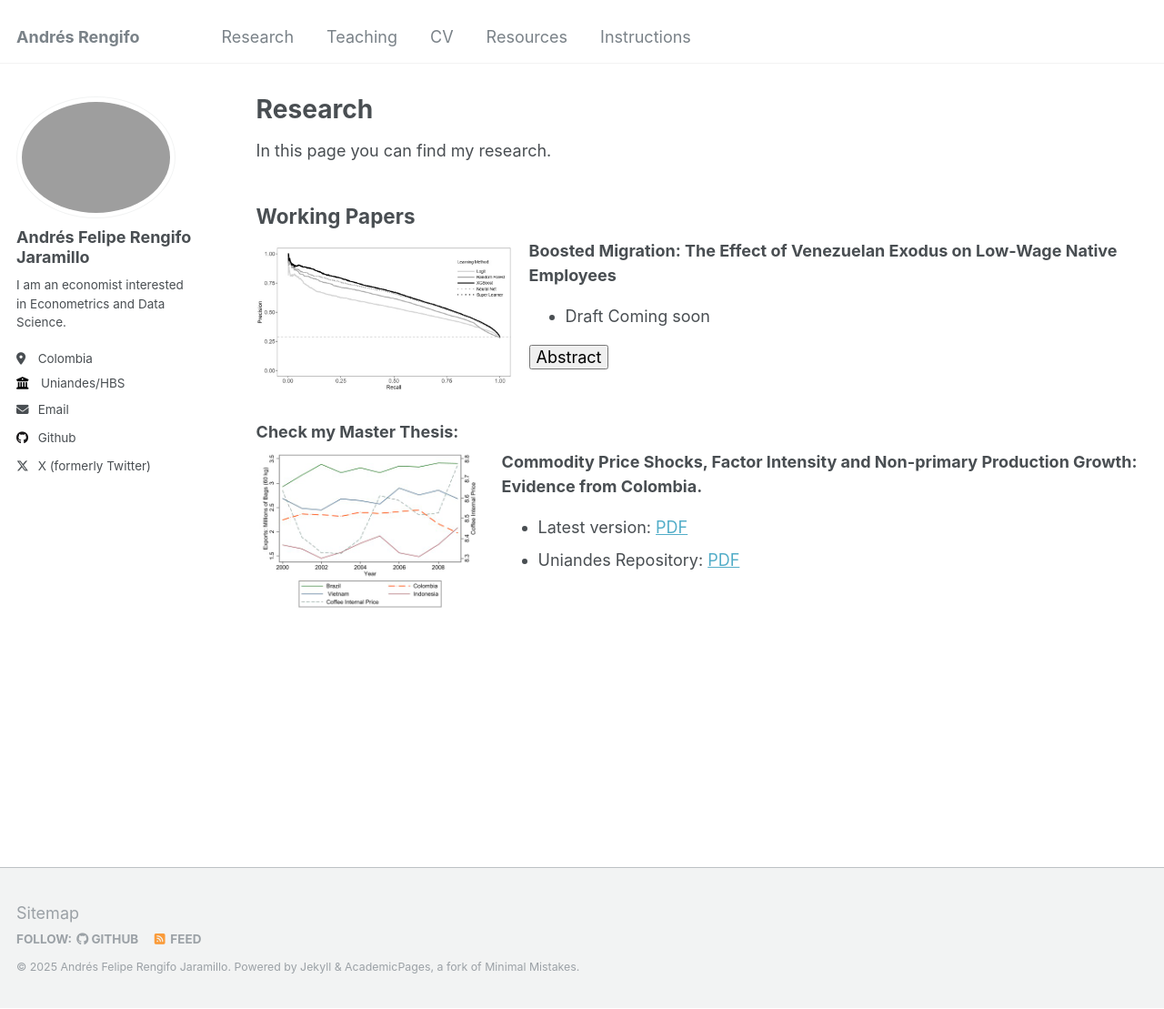
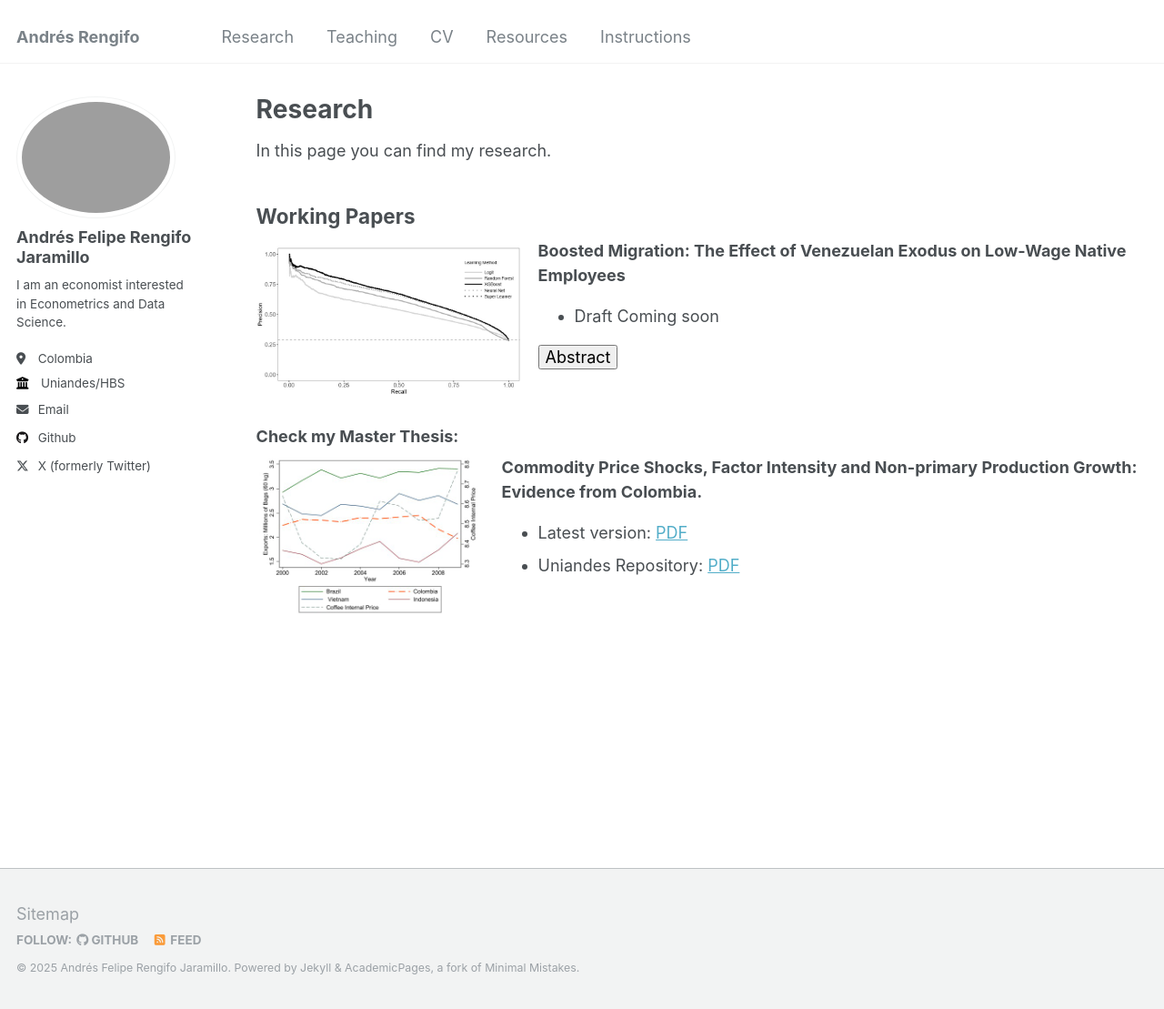
Before and after one commit to RengifoAndres/RengifoAndres.github.io, a Jekyll site: the page built from _pages/Research.md, in a window 1280 px wide and 1109 px high. Shown: the whole window at 91% size. Built offline with Jekyll 4.4.1, drawn with Linux system fonts in a browser that asks for light colours.

Commit message:
Update Research.md

```diff
--- a/_pages/Research.md
+++ b/_pages/Research.md
@@ -26,7 +26,7 @@ In this page you can find my research.
 ## Working Papers
 
 <div style="display: flex; align-items: flex-start; margin-bottom: 20px;">
-    <img src="/images/research_images/pr_re_auc.jpg" alt="AUC FOR MODELS" style="width: 280px; height: auto; margin-right: 20px;">
+    <img src="/images/research_images/pr_re_auc.jpg" alt="AUC FOR MODELS" style="width: 290px; height: auto; margin-right: 20px;">
   <div>
     <strong>Boosted Migration: The Effect of Venezuelan Exodus on Low-Wage Native Employees</strong><br>
     <ul>
```
